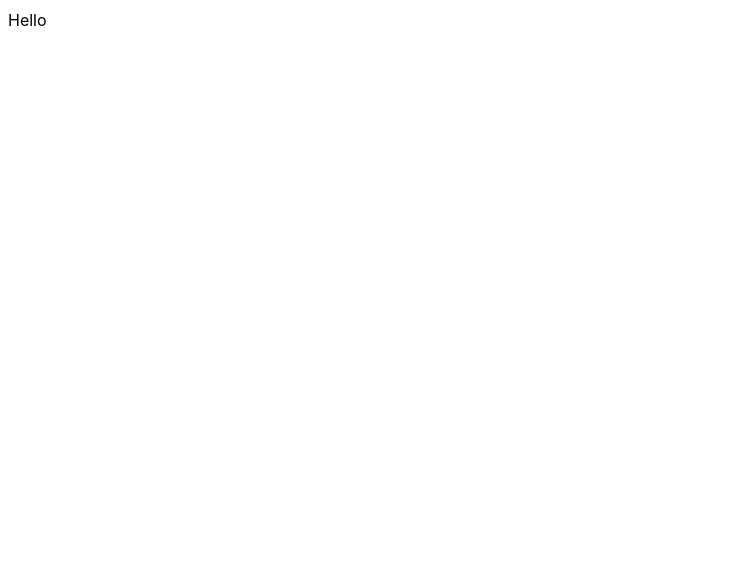
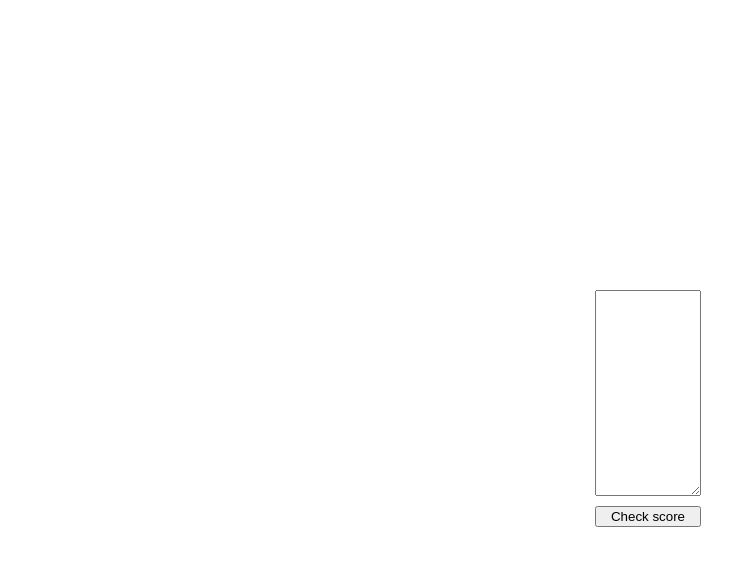
Before and after one commit to chakrupka/connectionstats-frontend, a React (Vite) app in the folder frontend/: page / in a window 1280 px wide. Shown: the top 566 px of the page, without its empty margins (0-755 px from the left). Built offline with nearby package versions, Linux system fonts and the light colour scheme.

Commit message:
extremely limited webpage for testing

```diff
--- a/frontend/src/App.jsx
+++ b/frontend/src/App.jsx
@@ -1,4 +1,41 @@
+import parseInput from "./functions/parse_connections"
+import { useState } from "react"
+
 const App = () => {
-  return <div>Hello</div>
+  const [newGame, setNewGame] = useState("")
+  const [results, setResults] = useState("")
+
+  const handleGameChange = (event) => {
+    setNewGame(event.target.value)
+    console.log(newGame)
+  }
+
+  const submitGame = (event) => {
+    event.preventDefault()
+    console.log(newGame)
+    setResults(parseInput(newGame))
+  }
+
+  return (
+    <div className='input'>
+      <form onSubmit={submitGame} className='gameForm'>
+        <textarea
+          value={newGame}
+          onChange={handleGameChange}
+          className='gameInput'
+        />
+        <button type='submit' className='submitButton'>
+          Check score
+        </button>
+      </form>
+      {results && (
+        <div className='results'>
+          <p>Completed: {results.completed ? "Yes" : "No"}</p>
+          <p>Number of guesses: {results.numberTries}</p>
+          <p>Score: {results.score}</p>
+        </div>
+      )}
+    </div>
+  )
 }
 export default App
--- a/frontend/src/functions/parse_connections.js
+++ b/frontend/src/functions/parse_connections.js
@@ -105,9 +105,7 @@ const parseInput = (input) => {
     inputData.completed = false
     inputData.numberTries = 0
   }
-
-  console.log(inputData)
+  return inputData
 }
 
-parseInput(failInput)
-parseInput(successInput)
+export default parseInput
--- a/frontend/src/index.css
+++ b/frontend/src/index.css
@@ -1,10 +1,28 @@
-:root {
+.input {
+  height: 100vh;
+  width: 100vw;
+  display: flex;
+  flex-direction: column;
+  justify-content: center;
+  align-items: center;
   font-family: Inter, system-ui, Avenir, Helvetica, Arial, sans-serif;
-  line-height: 1.5;
-  font-weight: 400;
+}
 
-  font-synthesis: none;
-  text-rendering: optimizeLegibility;
-  -webkit-font-smoothing: antialiased;
-  -moz-osx-font-smoothing: grayscale;
+.results {
+  font-size: 14px;
 }
+
+.gameForm {
+  display: flex;
+  flex-direction: column;
+}
+
+.gameInput {
+  height: 200px;
+  width: 100px;
+  font-family: Inter, system-ui, Avenir, Helvetica, Arial, sans-serif;
+}
+
+.submitButton {
+  margin-top: 10px;
+}
```
